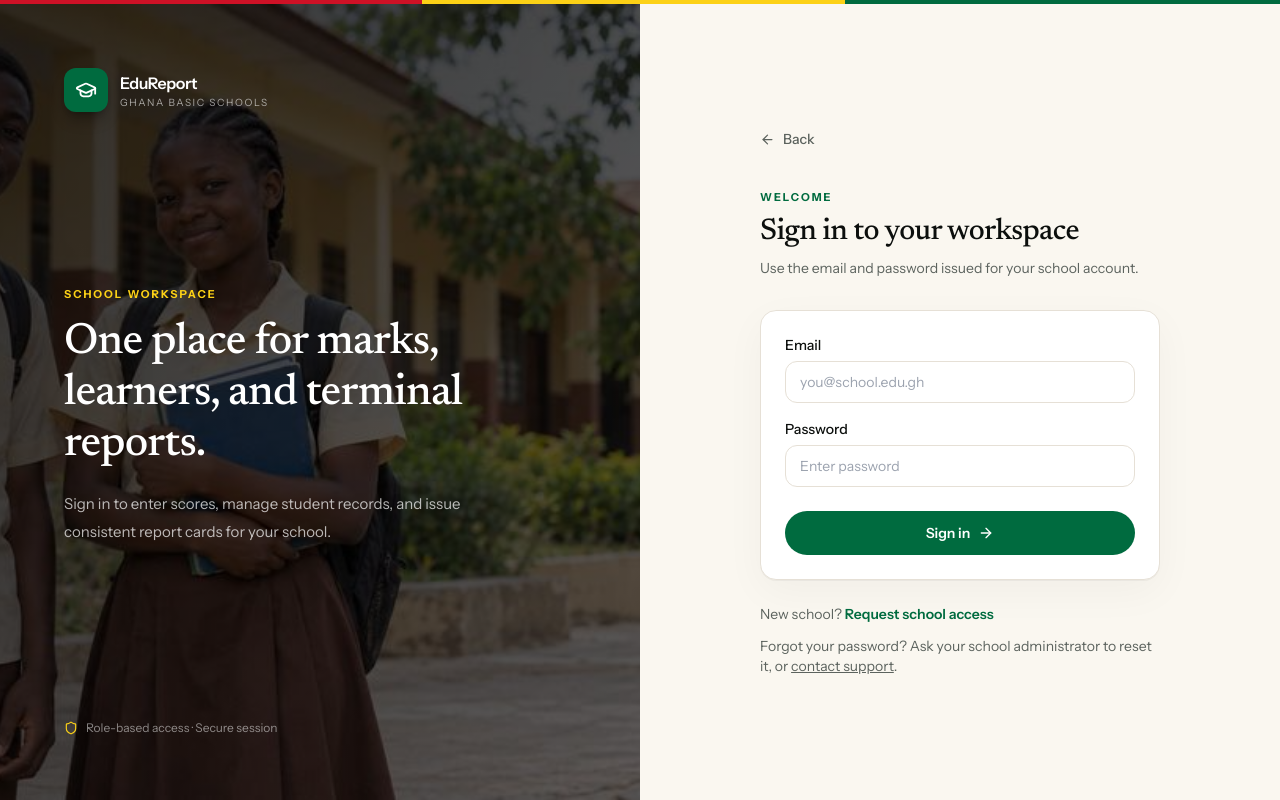
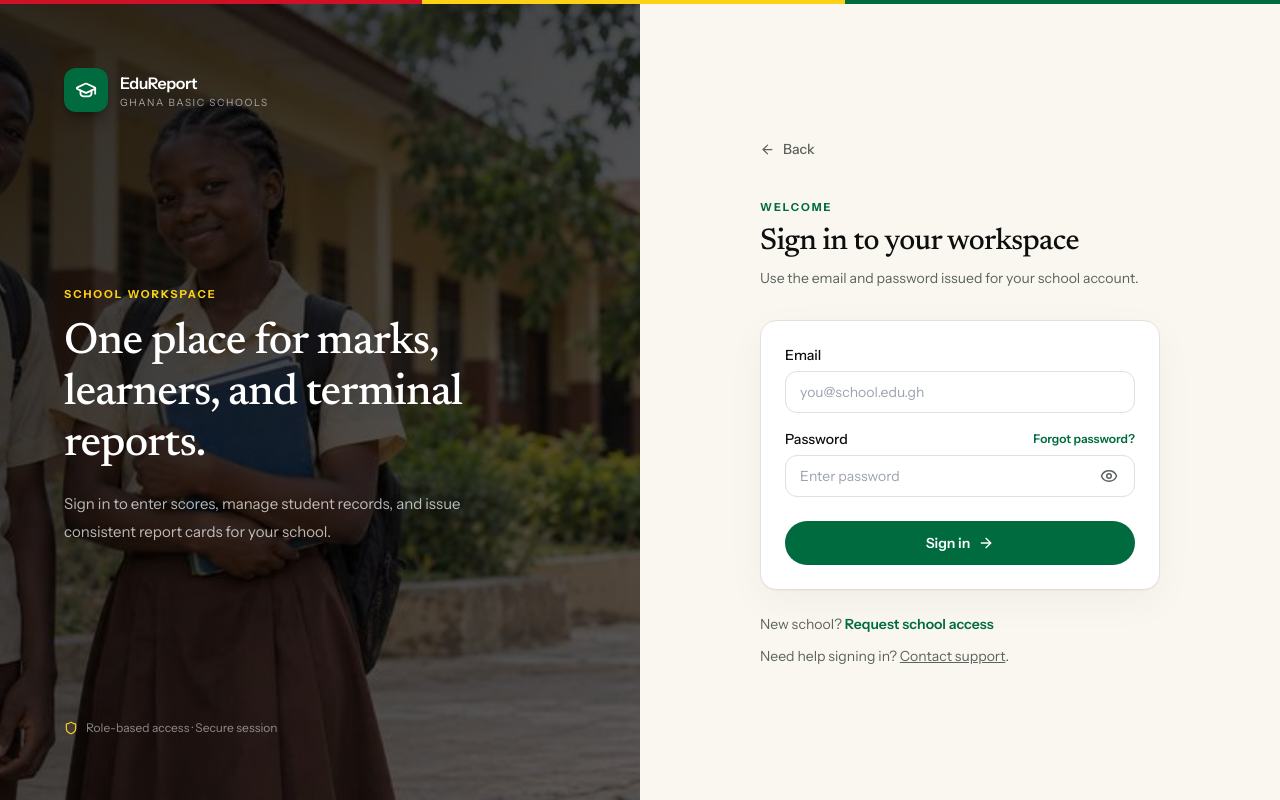
Before and after one commit to MAWUENAMM/terminal-report-system, a Next.js app: page /login in a window 1280 px wide. Built offline with nearby package versions, Linux system fonts and the light colour scheme.

Commit message:
Add password visibility and recovery link to login

```diff
--- a/src/components/login-form.tsx
+++ b/src/components/login-form.tsx
@@ -4,7 +4,14 @@ import { useState } from "react";
 
 import Link from "next/link";
 import Image from "next/image";
-import { ArrowLeft, ArrowRight, GraduationCap, Shield } from "lucide-react";
+import {
+  ArrowLeft,
+  ArrowRight,
+  Eye,
+  EyeOff,
+  GraduationCap,
+  Shield,
+} from "lucide-react";
 
 const HERO_IMG = "/hero-students.jpg";
 
@@ -20,9 +27,10 @@ export default function LoginForm({
     : errorCode === "inactive"
       ? "This account is inactive. Contact your school administrator."
       : errorCode === "expired"
-        ? "This password link is invalid or has expired. Contact your administrator."
+        ? "This password link is invalid or has expired. Request a new reset link and try again."
         : "Sign in failed. Check your email and password, or contact your school administrator.";
   const [pending, setPending] = useState(false);
+  const [showPassword, setShowPassword] = useState(false);
 
   return (
     <main className="min-h-[100svh] bg-paper">
@@ -129,22 +137,38 @@ export default function LoginForm({
                 required
               />
 
-              <label
-                htmlFor="password"
-                className="mb-1.5 mt-4 block text-sm font-medium"
-              >
+              <div className="mb-1.5 mt-4 flex items-center justify-between gap-3">
+                <label htmlFor="password" className="block text-sm font-medium">
                   Password
                 </label>
+                <Link
+                  href="/forgot-password"
+                  className="text-xs font-semibold text-[var(--g-green)] hover:underline"
+                >
+                  Forgot password?
+                </Link>
+              </div>
+              <div className="relative">
                 <input
-                className="field"
+                  className="field pr-12"
                   id="password"
                   name="password"
                   autoComplete="current-password"
-                type="password"
+                  type={showPassword ? "text" : "password"}
                   required
                   maxLength={128}
                   placeholder="Enter password"
                 />
+                <button
+                  type="button"
+                  onClick={() => setShowPassword((visible) => !visible)}
+                  className="absolute right-2 top-1/2 grid h-9 w-9 -translate-y-1/2 place-items-center rounded-lg text-muted transition hover:bg-slate-100 hover:text-ink"
+                  aria-label={showPassword ? "Hide password" : "Show password"}
+                  title={showPassword ? "Hide password" : "Show password"}
+                >
+                  {showPassword ? <EyeOff size={18} /> : <Eye size={18} />}
+                </button>
+              </div>
 
               {updated && (
                 <p className="mt-4 text-sm text-green-800">
@@ -178,10 +202,9 @@ export default function LoginForm({
                 </Link>
               </p>
               <p>
-                Forgot your password? Ask your school administrator to reset it,
-                or{" "}
+                Need help signing in?{" "}
                 <Link href="/contact" className="underline">
-                  contact support
+                  Contact support
                 </Link>
                 .
               </p>
```
Lines whose indentation alone changed are shown as unchanged.
